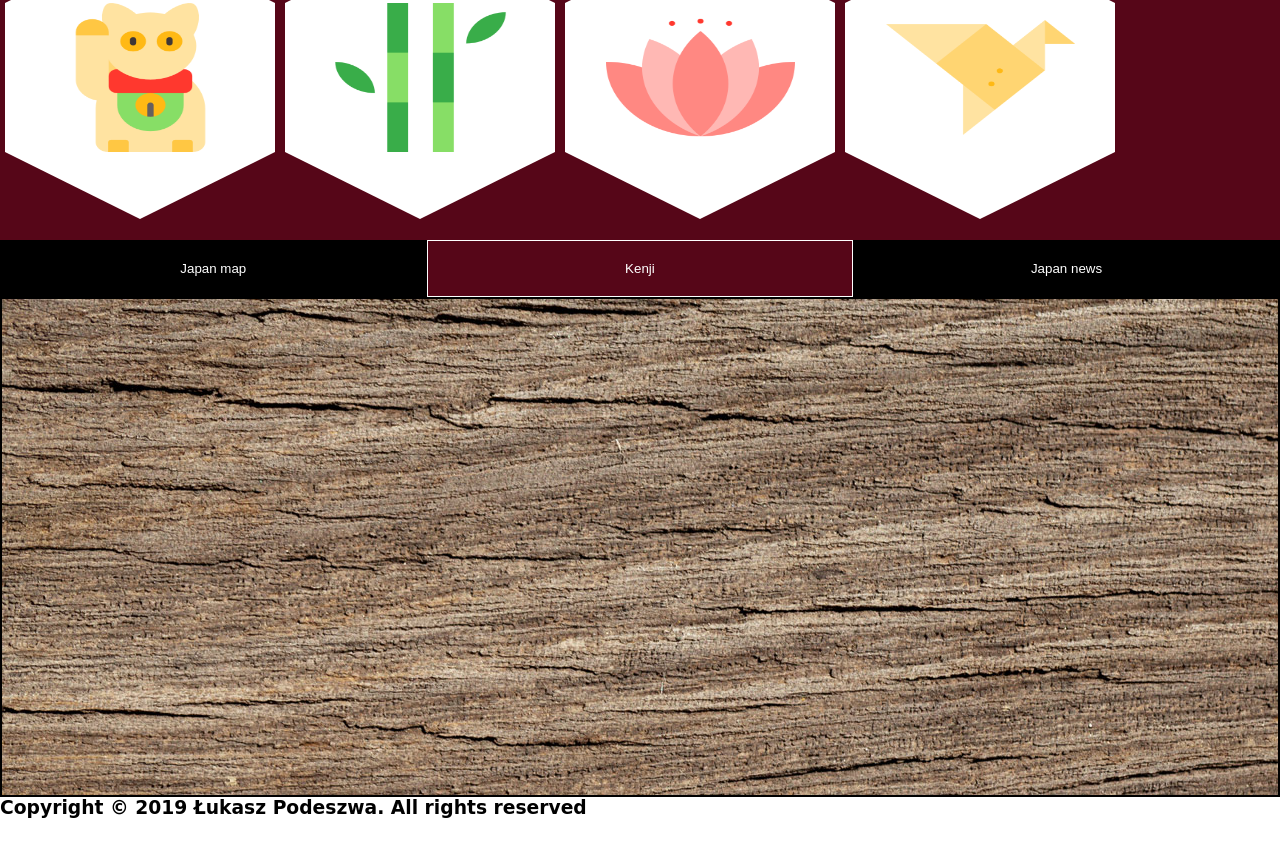
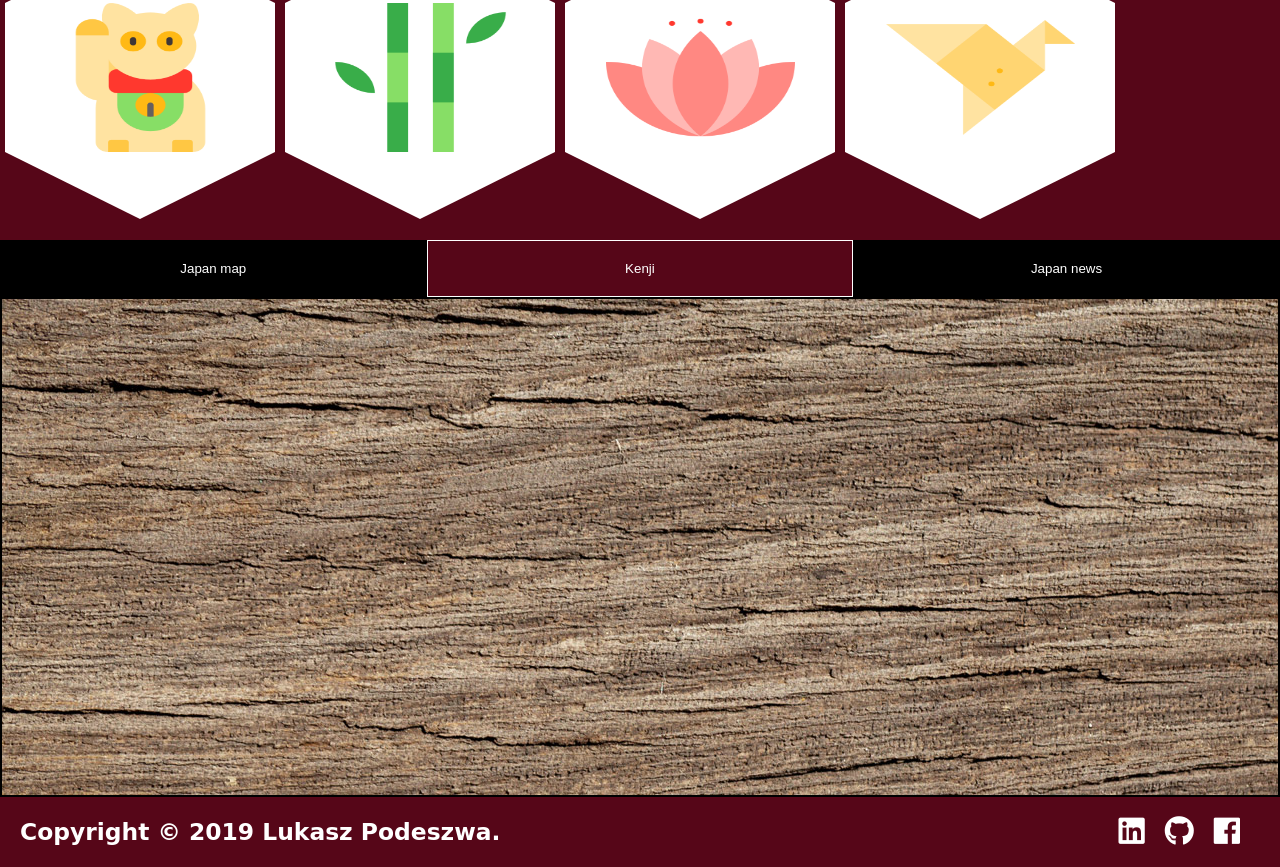
Before and after one commit to lokers778/MyProject, a website: page index.html in a window 1280 px wide. Shown: the part 1334-2201 px from the top of the page. Before the commit the page ends 2152 px from the top, so only its background shows below. Drawn offline with nearby package versions, Linux system fonts and the light colour scheme; some packages are replaced by stand-ins of ours; no server answers; a web font is replaced by a local one.

Commit message:
added footer

```diff
--- a/index.html
+++ b/index.html
@@ -5,6 +5,8 @@
     <title>Title</title>
     <link href="https://fonts.googleapis.com/css?family=Swanky+and+Moo+Moo&display=swap" rel="stylesheet">
     <link href="https://fonts.googleapis.com/css?family=Nanum+Brush+Script&display=swap" rel="stylesheet">
+    <link rel="stylesheet" href="https://use.fontawesome.com/releases/v5.3.1/css/all.css"
+          integrity="sha384-mzrmE5qonljUremFsqc01SB46JvROS7bZs3IO2EmfFsd15uHvIt+Y8vEf7N7fWAU" crossorigin="anonymous">
     <link rel="stylesheet" href="css/main.css">
     <meta name="viewport" content="width=device-width, initial-scale=1.0">
 
@@ -259,7 +261,7 @@
 </section>
 <footer>
     <div class="container">
-<h3>Copyright &copy 2019 Łukasz Podeszwa. All rights reserved</h3><span></span>
+        <h3>Copyright &copy 2019 Lukasz Podeszwa.</h3><span><a target="_blank" href="https://www.linkedin.com/in/łukasz-podeszwa-2587b9189"><i class="fab fa-linkedin"></i></a><a target="_blank" href="https://github.com/lokers778"><i class="fab fa-github"></i></a><a href="https://www.facebook.com/profile.php?id=100002591253604" target="_blank"><i class="fab fa-facebook"></i></a></span>
     </div>
 </footer>
 
--- a/scss/main.scss
+++ b/scss/main.scss
@@ -4,3 +4,4 @@
 @import "modules/slider";
 @import "modules/hexGallery";
 @import "modules/appPanel";
+@import "modules/footer";
--- /dev/null
+++ b/scss/modules/_footer.scss
@@ -0,0 +1,47 @@
+footer{
+  background-color: $main-color;
+  color:white;
+  font-size: 20px;
+
+  .container{
+height: 70px;
+    justify-content: space-between;
+    align-items: center;
+
+    span{
+      width:30% ;
+      text-align: end;
+      padding-right: 20px;
+      @media screen and #{$tablet} {
+        width: 100%;
+        text-align: center;
+      }
+        @media screen and #{$mobile}  {
+          width: 100%;
+          text-align: center;
+        }
+
+      i{
+        margin-right: 20px;
+        font-size: 30px;
+      }
+      a{
+        color:white;
+        text-decoration: none;
+      }
+    }
+    h3{
+      width: 70%;
+      padding-left: 20px;
+      @media screen and #{$tablet}  {
+        width: 100%;
+        text-align: center;
+      }
+      @media screen and #{$mobile}  {
+        width: 100%;
+        text-align: center;
+      }
+    }
+  }
+
+}
```
Also changed, not shown: css/main.css.
